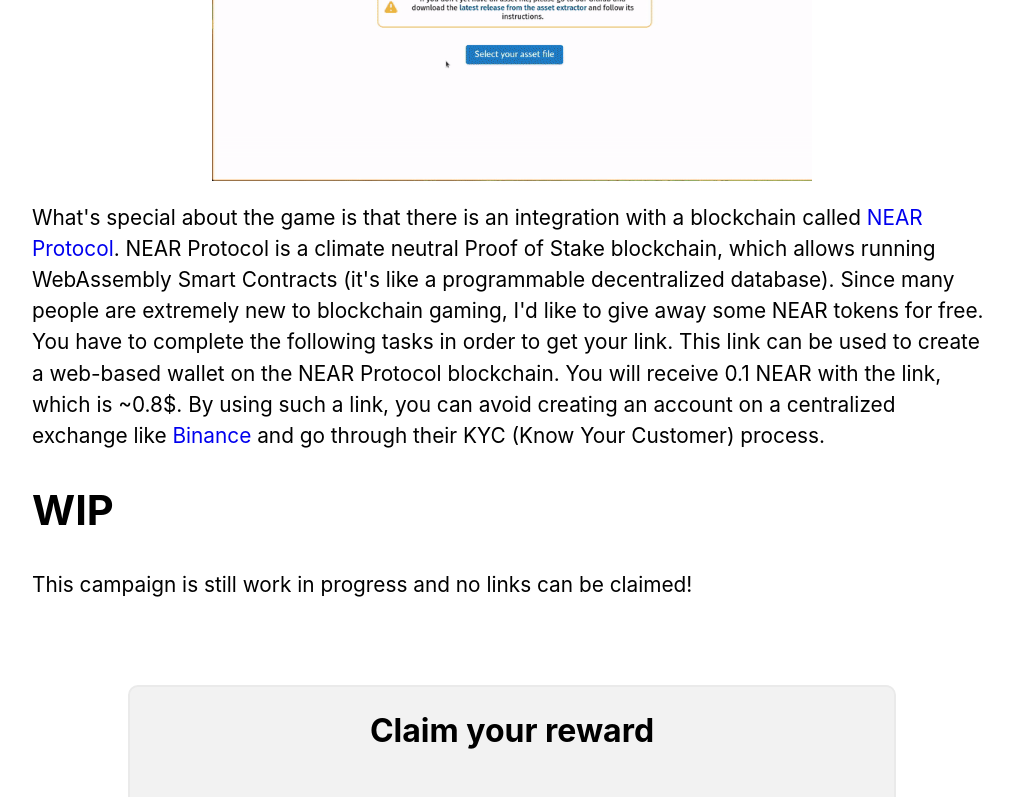
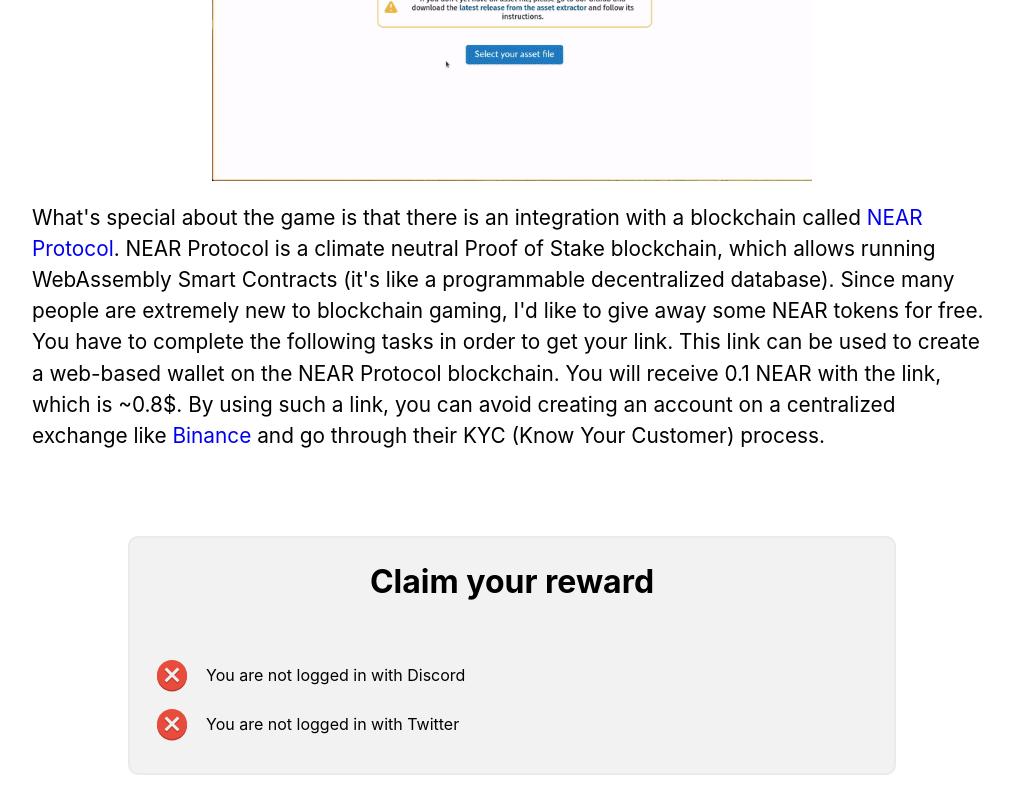
Before and after one commit to Shroom-Kingdom/linkdrop, a Next.js app: page / in a window 1280 px wide. Shown: the part 1177-1974 px from the top of the page, without its empty margins (128-1141 px from the left). Built offline with nearby package versions, Linux system fonts and the light colour scheme; no server answers.

Commit message:
remove wip

```diff
--- a/src/description.mdx
+++ b/src/description.mdx
@@ -36,7 +36,3 @@
 This link can be used to create a web-based wallet on the NEAR Protocol blockchain.
 You will receive 0.1 NEAR with the link, which is ~0.8$.
 By using such a link, you can avoid creating an account on a centralized exchange like <ExternalLink href="https://www.binance.com/">Binance</ExternalLink> and go through their KYC (Know Your Customer) process.
-
-# WIP
-
-This campaign is still work in progress and no links can be claimed!
```
